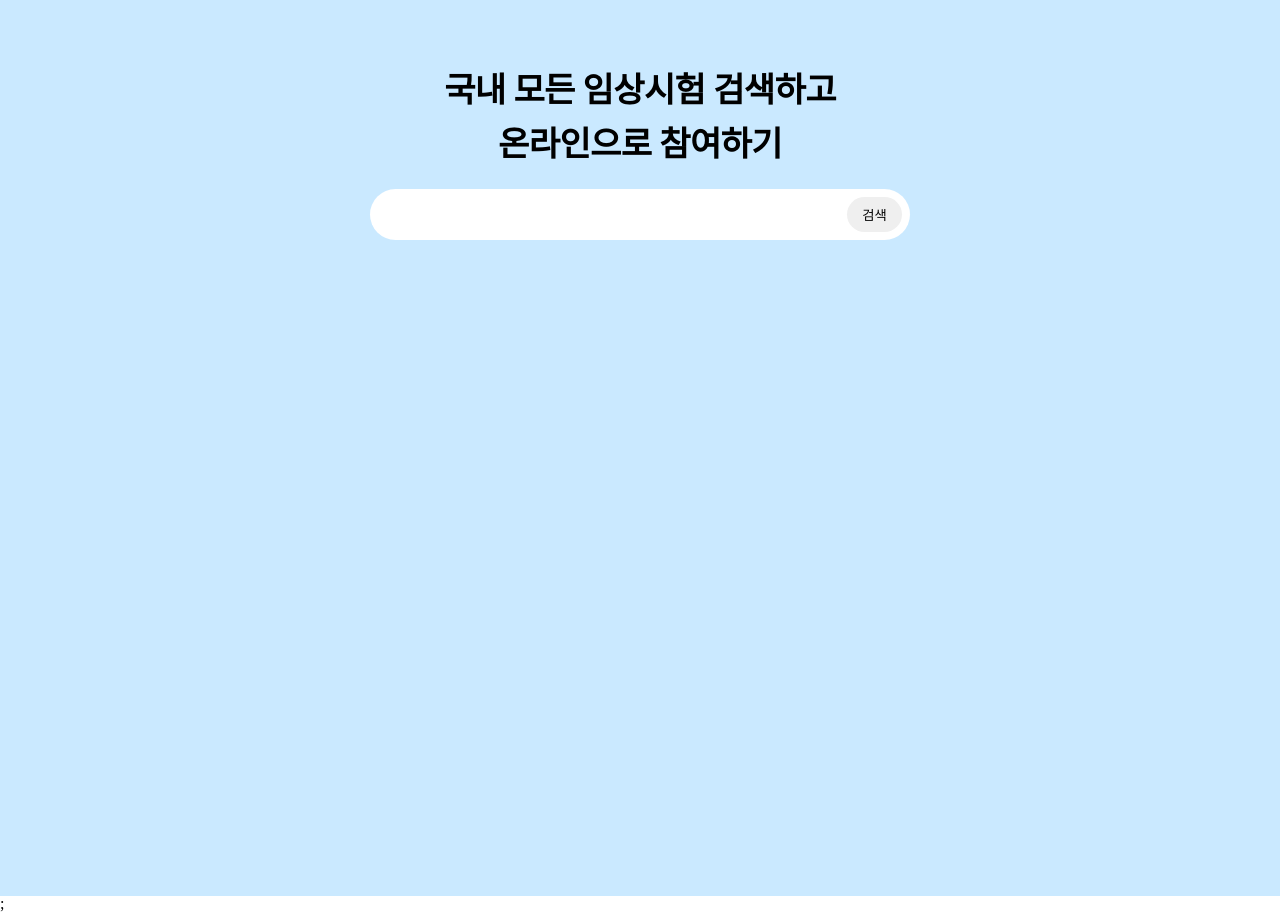
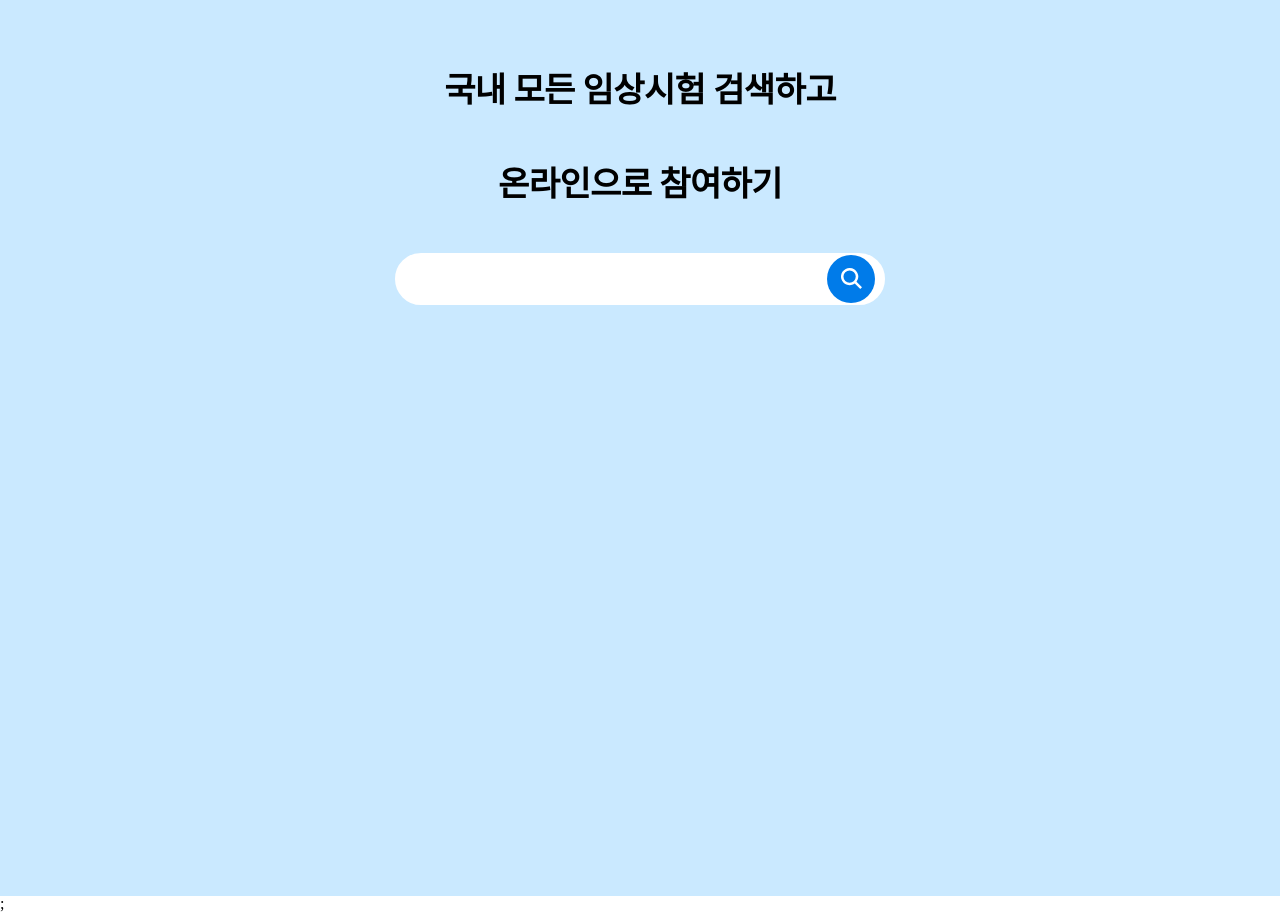
Before and after one commit to sycho09/wanted-pre-onboarding-3-1, a React (Create React App) app: page / in a window 1280 px wide. Built offline with nearby package versions, Linux system fonts and the light colour scheme; the HTML template or start-up script is replaced by a standard one; a web font is replaced by a local one.

Commit message:
style: change input form box style and outside wrapper

```diff
--- a/src/components/Input.ts
+++ b/src/components/Input.ts
@@ -1,9 +1,10 @@
 import styled from 'styled-components';
 
 export const Input = styled.input`
-  width: 100%;
+  width: 90%;
   border: 0;
   background-color: transparent;
+  border-color: #c2c8ce;
   padding: 5px 0px 5px 5px;
   box-sizing: border-box;
   height: 35px;
--- a/src/components/InputBox.ts
+++ /dev/null
@@ -1,12 +0,0 @@
-import styled from 'styled-components';
-
-export const InputBox = styled.div`
-  display: flex;
-  width: 540px;
-  background-color: #fff;
-  margin-top: 1rem;
-  box-sizing: border-box;
-  padding: 0.5rem;
-  padding-left: 1rem;
-  border-radius: 2rem;
-`;
--- /dev/null
+++ b/src/components/InputBox.tsx
@@ -0,0 +1,41 @@
+import * as React from 'react';
+import styled from 'styled-components';
+
+export const InputWrapper = styled.div`
+  display: flex;
+  max-width: 490px;
+  width: 100%;
+`;
+
+export const InputContainer = styled.div`
+  border-radius: 42px;
+  border: 2px solid;
+  border-color: #ffffff;
+  background-color: #ffffff;
+  flex-direction: row;
+  align-items: center;
+  font-size: 1rem;
+  font-weight: 400;
+  letter-spacing: -0.018em;
+  line-height: 1.6;
+  display: flex;
+  width: 100%;
+  position: relative;
+  padding-right: 8px;
+`;
+
+type Props = {
+  children: React.ReactNode;
+};
+
+const InputBox = ({ children }: Props) => {
+  return (
+    <>
+      <InputWrapper>
+        <InputContainer>{children}</InputContainer>
+      </InputWrapper>
+    </>
+  );
+};
+
+export default InputBox;
--- /dev/null
+++ b/src/components/InputContent.ts
@@ -0,0 +1,13 @@
+import styled from 'styled-components';
+
+export const InputContent = styled.div`
+  flex-direction: row;
+  flex: 1;
+  align-items: center;
+  font-size: 1.125rem;
+  letter-spacing: -0.018em;
+  line-height: 1.6;
+  display: flex;
+  padding: 20px 10px 20px 24px;
+  font-weight: 400;
+`;
--- a/src/components/ListBox.ts
+++ b/src/components/ListBox.ts
@@ -1,10 +1,9 @@
 import styled from 'styled-components';
 
 export const ListBox = styled.ul`
-  width: 540px;
   border-radius: 1rem;
   background-color: #ffff;
-  margin-top: 1.2rem;
+  margin-top: 1rem;
   padding: 1rem;
   z-index: 10;
   box-sizing: border-box;
--- /dev/null
+++ b/src/components/ListContainer.ts
@@ -0,0 +1,16 @@
+import styled from 'styled-components';
+
+export const ListContainer = styled.div`
+  max-width: 490px;
+  width: 100%;
+  border-radius: 20px;
+  background-color: rgb(255, 255, 255);
+  flex-direction: column;
+  display: flex;
+  top: 100%;
+  left: 0px;
+  margin-top: 8px;
+  padding-bottom: 16px;
+  box-shadow: rgb(30 32 37 / 10%) 0px 2px 10px;
+  overflow: hidden;
+`;
--- a/src/components/SearchButton.ts
+++ /dev/null
@@ -1,8 +0,0 @@
-import styled from 'styled-components';
-
-export const SearchButton = styled.button`
-  border: none;
-  width: 60px;
-  border-radius: 50px;
-  cursor: pointer;
-`;
--- /dev/null
+++ b/src/components/SearchButton.tsx
@@ -0,0 +1,37 @@
+import * as React from 'react';
+import styled from 'styled-components';
+
+export const ButtonBox = styled.button`
+  border-radius: 100%;
+  align-items: center;
+  justify-content: center;
+  width: 48px;
+  height: 48px;
+  display: flex;
+  font-weight: 500;
+  border: 0;
+  cursor: pointer;
+  background-color: #007be9;
+  color: #ffffff;
+  justify-content: center;
+  align-items: center;
+`;
+
+const SearchButton = () => {
+  return (
+    <ButtonBox>
+      <div style={{ width: '21px', height: '21px' }}>
+        <svg
+          viewBox='0 0 16 16'
+          fill='currentColor'
+          preserveAspectRatio='none'
+          xmlns='http://www.w3.org/2000/svg'
+        >
+          <path d='M6.56 0a6.56 6.56 0 015.255 10.49L16 14.674 14.675 16l-4.186-4.184A6.56 6.56 0 116.561 0zm0 1.875a4.686 4.686 0 100 9.372 4.686 4.686 0 000-9.372z'></path>
+        </svg>
+      </div>
+    </ButtonBox>
+  );
+};
+
+export default SearchButton;
--- a/src/components/Title.ts
+++ b/src/components/Title.ts
@@ -5,4 +5,6 @@ export const Title = styled.h1`
   font-weight: 700;
   letter-spacing: -0.018em;
   line-height: 1.6;
+  text-align: center;
+  margin-bottom: 40px;
 `;
```
Also changed, not shown: src/components/index.ts (+7 -3 lines).
